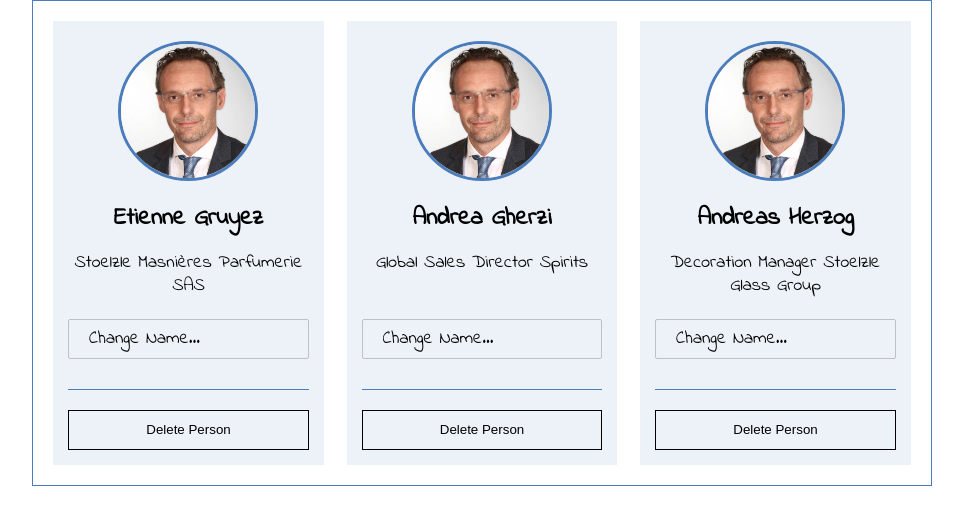
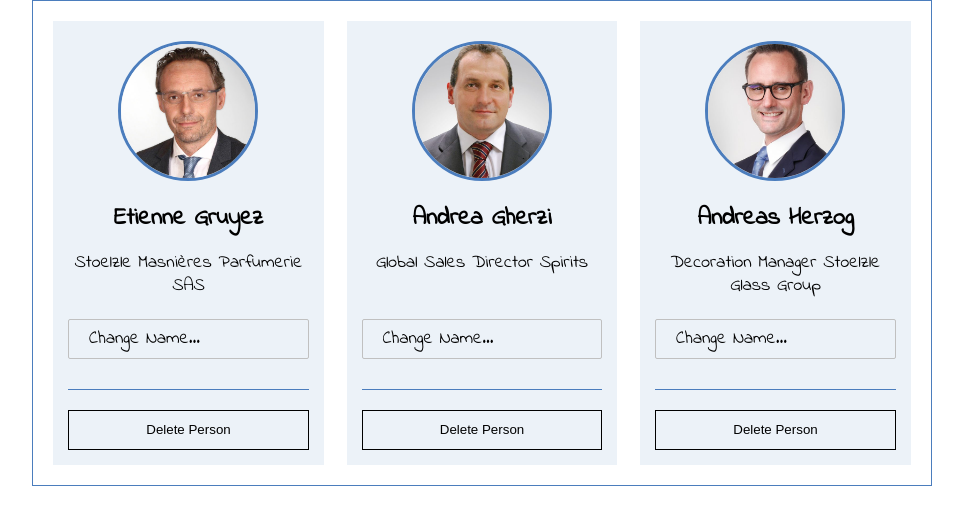
Before and after one commit to Mak-Pro/react-practice, a React (Create React App) app: page / in a window 1280 px wide. Shown: the top 524 px of the page, without its empty margins (158-1121 px from the left). Built offline with nearby package versions, Linux system fonts and the light colour scheme.

Commit message:
persons photo dynamic

```diff
--- a/src/components/Persons/Person/Person.js
+++ b/src/components/Persons/Person/Person.js
@@ -4,12 +4,12 @@ import classes from './Person.module.scss';
 
 const Person = (props) => {
 
-	const { id, name, position, changename, deleteperson } = props;
+	const { id, image, name, position, changename, deleteperson } = props;
 
 	return (
 		<div className={classes.person}>
 			<div className={classes.person__image}>
-				<div className={classes.person__image_inner} style={{ backgroundImage: `url(${require("../../../assets/img/person-1.jpg")})` }}></div>
+				<div className={classes.person__image_inner} style={{ backgroundImage: `url(${require(`../../../assets/img/${image}.jpg`)})` }}></div>
 			</div>
 			<div className={classes.person__info}>
 				<h3 className={classes.person__title}>{name}</h3>
--- a/src/components/Persons/Persons.js
+++ b/src/components/Persons/Persons.js
@@ -12,6 +12,7 @@ const Persons = (props) => {
 		return <Person
 						key={person.id}
 						id={person.id}
+						image={person.imgUrl}
 						name={person.name}
 						position={person.position}
 						image={person.imgUrl}
```
